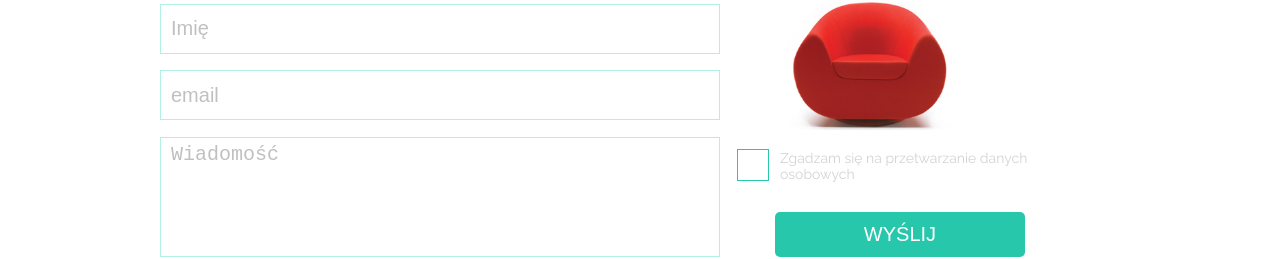
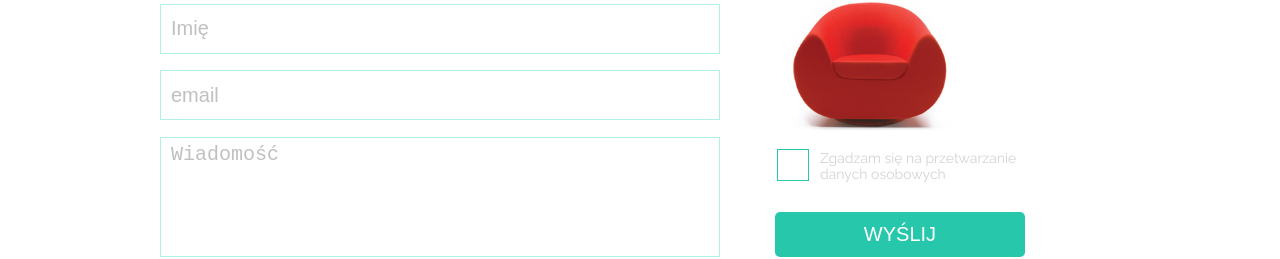
Before and after one commit to LordSanTi92/SitOnChair, a website: page index.html in a window 1280 px wide. Shown: the part 1610-1869 px from the top of the page. Drawn offline with Linux system fonts and the light colour scheme.

Commit message:
Margin added

```diff
--- a/sass/style.scss
+++ b/sass/style.scss
@@ -958,6 +958,9 @@ body {
       margin-left: 15%;
       max-width: 180px;;
     }
+    .row{
+          margin:0 10% 0 10%;
+    }
      input{
        position: relative;
        float: left;
```
Also changed, not shown: css/style.css.
